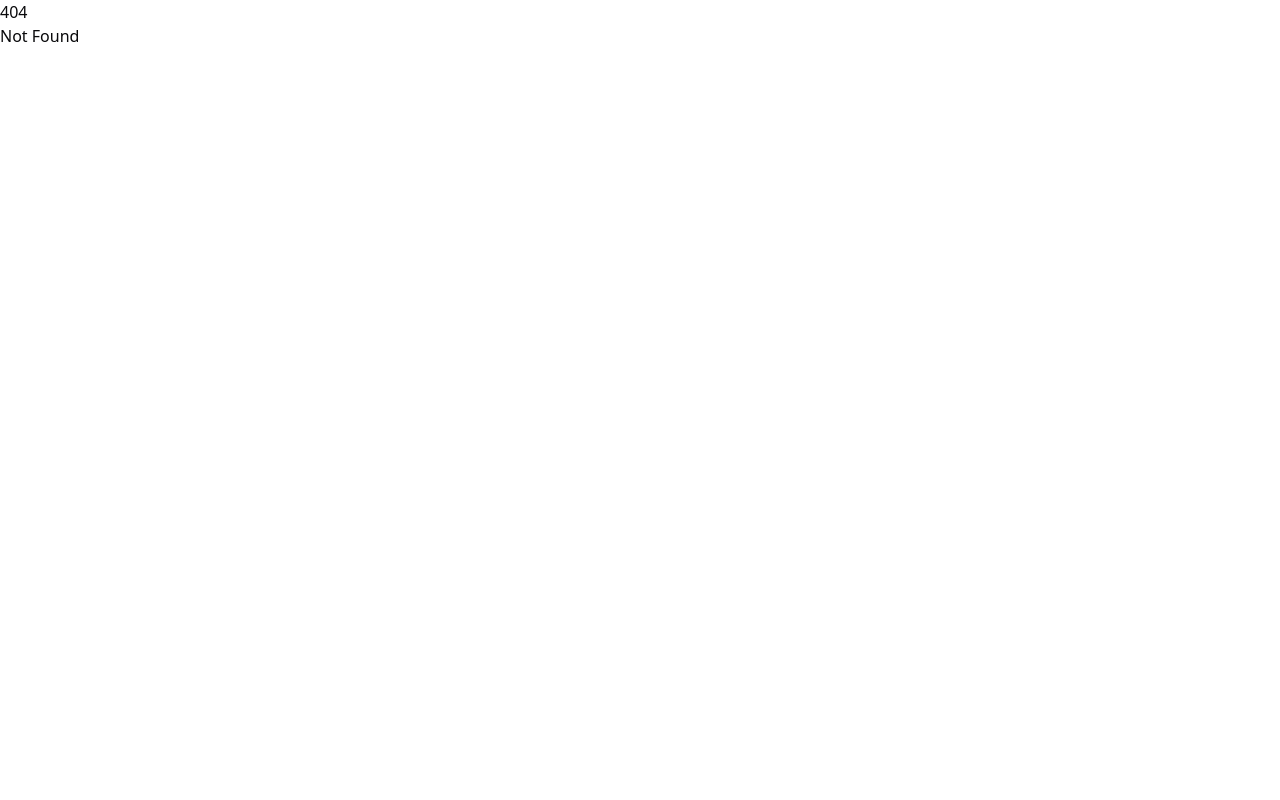
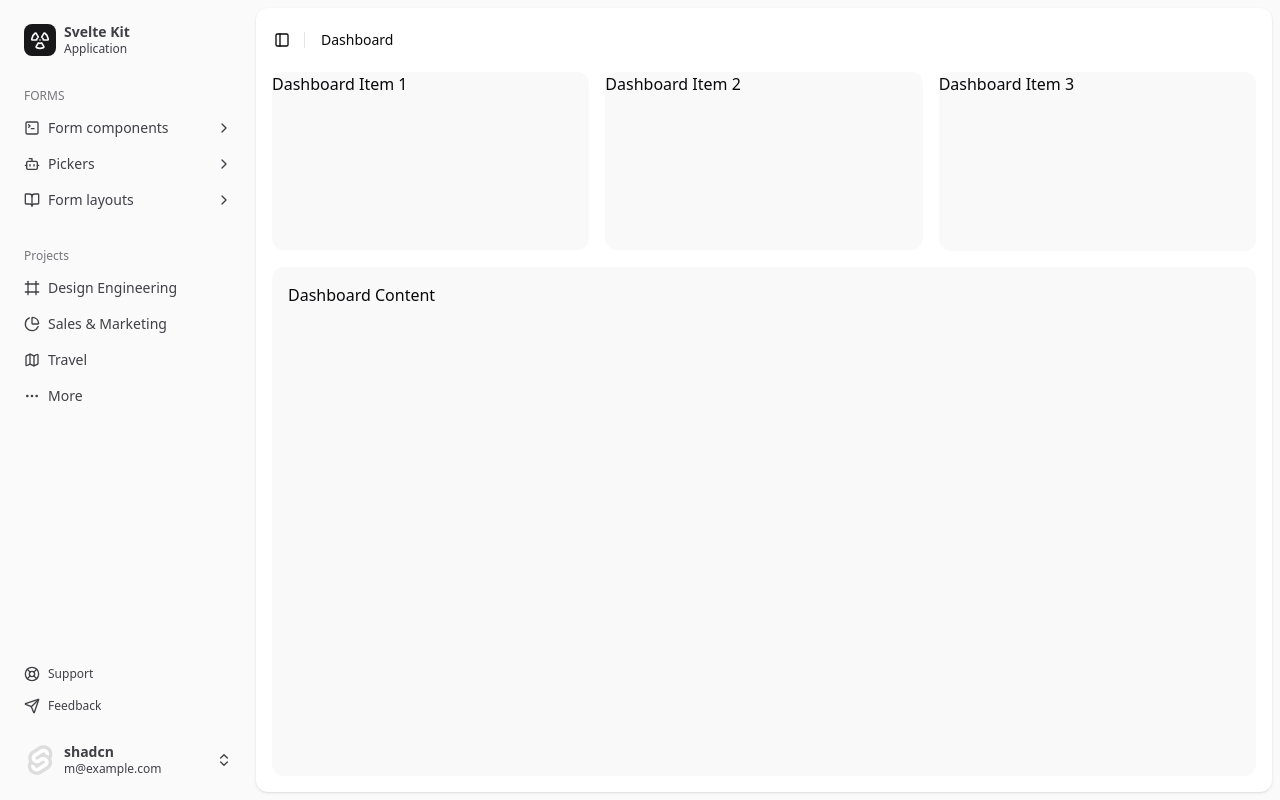
Before and after one commit to ichadhr/adminkit, a SvelteKit app: page /dashboard in a window 1280 px wide. Before the commit this address had no page. Built offline with nearby package versions, Linux system fonts and the light colour scheme.

Commit message:
better structure

```diff
--- a/src/app.css
+++ b/src/app.css
@@ -74,7 +74,7 @@
 	}
 }
 
-/* Collapsible Menu Styles */
+/* collapsible Menu Styles */
 @layer components {
 	.collapsible-trigger-indicator {
 		@apply ml-auto transition-transform duration-200;
--- a/src/lib/components/app-sidebar.svelte
+++ b/src/lib/components/app-sidebar.svelte
@@ -17,10 +17,13 @@
 		},
 		navMain: [
 			{
-				title: "Playground",
+				title: "Forms",
+				items: [
+					{
+						title: "Form components",
 						url: "#",
 						icon: SquareTerminal,
-				isActive: true,
+						// isActive: true,
 						items: [
 							{
 								title: "History",
@@ -37,7 +40,7 @@
 						],
 					},
 					{
-				title: "Models",
+						title: "Pickers",
 						url: "#",
 						icon: Bot,
 						items: [
@@ -56,7 +59,7 @@
 						],
 					},
 					{
-				title: "Documentation",
+						title: "Form layouts",
 						url: "#",
 						icon: BookOpen,
 						items: [
@@ -77,30 +80,9 @@
 								url: "#",
 							},
 						],
-			},
-			{
-				title: "Settings",
-				url: "#",
-				icon: Settings2,
-				items: [
-					{
-						title: "General",
-						url: "#",
-					},
-					{
-						title: "Team",
-						url: "#",
-					},
-					{
-						title: "Billing",
-						url: "#",
-					},
-					{
-						title: "Limits",
-						url: "#",
-					},
-				],
-			},
+					}
+				]
+			}
 		],
 		navSecondary: [
 			{
@@ -140,7 +122,7 @@
 	import NavSecondary from "$lib/components/nav-secondary.svelte";
 	import NavUser from "$lib/components/nav-user.svelte";
 	import * as Sidebar from "$lib/components/ui/sidebar/index.js";
-	import Command from "lucide-svelte/icons/command";
+	import Radiation from "lucide-svelte/icons/Radiation";
 	import type { ComponentProps } from "svelte";
 
 	let { ref = $bindable(null), ...restProps }: ComponentProps<typeof Sidebar.Root> = $props();
@@ -156,11 +138,11 @@
 							<div
 								class="bg-sidebar-primary text-sidebar-primary-foreground flex aspect-square size-8 items-center justify-center rounded-lg"
 							>
-								<Command class="size-4" />
+								<Radiation class="size-5" />
 							</div>
 							<div class="grid flex-1 text-left text-sm leading-tight">
-								<span class="truncate font-semibold">Acme Inc</span>
-								<span class="truncate text-xs">Enterprise</span>
+								<span class="truncate font-semibold">Svelte Kit</span>
+								<span class="truncate text-xs">Application</span>
 							</div>
 						</a>
 					{/snippet}
@@ -169,7 +151,7 @@
 		</Sidebar.Menu>
 	</Sidebar.Header>
 	<Sidebar.Content>
-		<NavMain items={data.navMain} />
+		<NavMain groupItems={data.navMain} />
 		<NavProjects projects={data.projects} />
 		<NavSecondary items={data.navSecondary} class="mt-auto" />
 	</Sidebar.Content>
--- a/src/lib/components/nav-main.svelte
+++ b/src/lib/components/nav-main.svelte
@@ -1,51 +1,55 @@
 <script lang="ts">
-	import * as Collapsible from "$lib/components/ui/collapsible/index.js";
-	import * as Sidebar from "$lib/components/ui/sidebar/index.js";
-	import ChevronRight from "lucide-svelte/icons/chevron-right";
+	import * as Collapsible from '$lib/components/ui/collapsible/index.js';
+	import * as Sidebar from '$lib/components/ui/sidebar/index.js';
+	import ChevronRight from 'lucide-svelte/icons/chevron-right';
 
-	let {
-		items,
-	}: {
-		items: {
+	interface SubMenuItem {
 		title: string;
 		url: string;
-			// This should be `Component` after lucide-svelte updates types
-			// eslint-disable-next-line @typescript-eslint/no-explicit-any
-			icon: any;
-			isActive?: boolean;
-			items?: {
+	}
+
+	interface MenuItem {
 		title: string;
 		url: string;
-			}[];
-		}[];
-	} = $props();
+		icon: typeof import('lucide-svelte').Icon;
+		isActive?: boolean;
+		items?: SubMenuItem[];
+	}
+
+	interface GroupItem {
+		title: string;
+		items: MenuItem[];
+	}
+
+	let { groupItems }: { groupItems: GroupItem[] } = $props();
 </script>
 
+{#each groupItems as group}
 	<Sidebar.Group>
-	<Sidebar.GroupLabel>Platform</Sidebar.GroupLabel>
+		<Sidebar.GroupLabel>{group.title.toUpperCase()}</Sidebar.GroupLabel>
 		<Sidebar.Menu>
-		{#each items as mainItem (mainItem.title)}
-			<Collapsible.Root open={mainItem.isActive}>
+			{#each group.items as menuNav (menuNav.title)}
+				<Collapsible.Root open={menuNav.isActive}>
 					{#snippet child({ props })}
 						<Sidebar.MenuItem {...props}>
 							<Collapsible.Trigger>
 								{#snippet child({ props })}
 									<Sidebar.MenuButton {...props}>
-									<mainItem.icon />
-									<span>{mainItem.title}</span>
-									{#if mainItem.items?.length}
+										<menuNav.icon />
+										<span>{menuNav.title}</span>
+										{#if menuNav.items?.length}
 											<span class="collapsible-trigger-indicator">
-										<ChevronRight class="h-4 w-4"/>
+												<ChevronRight class="h-4 w-4" />
 												<span class="sr-only">Toggle</span>
 											</span>
 										{/if}
 									</Sidebar.MenuButton>
 								{/snippet}
 							</Collapsible.Trigger>
-						{#if mainItem.items?.length}
+							{#if menuNav.items?.length}
 								<Collapsible.Content class="collapsible-content">
 									<Sidebar.MenuSub>
-									{#each mainItem.items as subItem (subItem.title)}
+										{#each menuNav.items as subItem (subItem.title)}
 											<Sidebar.MenuSubItem>
 												<Sidebar.MenuSubButton href={subItem.url}>
 													<span>{subItem.title}</span>
@@ -61,3 +65,4 @@
 			{/each}
 		</Sidebar.Menu>
 	</Sidebar.Group>
+{/each}
--- a/src/routes/+page.svelte
+++ b/src/routes/+page.svelte
@@ -1,37 +1,7 @@
 <script lang="ts">
-	import AppSidebar from "$lib/components/app-sidebar.svelte";
-	import * as Breadcrumb from "$lib/components/ui/breadcrumb/index.js";
-	import { Separator } from "$lib/components/ui/separator/index.js";
-	import * as Sidebar from "$lib/components/ui/sidebar/index.js";
+	import { browser } from '$app/environment';
+	if (browser) {
+		// to prevent error window is not defined, because it's SSR
+		window.location.href = '/dashboard';
+	}
 </script>
-
-<Sidebar.Provider>
-	<AppSidebar />
-	<Sidebar.Inset>
-		<header class="flex h-16 shrink-0 items-center gap-2">
-			<nav class="flex items-center gap-2 px-4">
-				<Sidebar.Trigger class="-ml-1" />
-				<Separator orientation="vertical" class="mr-2 h-4" />
-				<Breadcrumb.Root>
-					<Breadcrumb.List>
-						<Breadcrumb.Item class="hidden md:block">
-							<Breadcrumb.Link href="#">Building Your Application</Breadcrumb.Link>
-						</Breadcrumb.Item>
-						<Breadcrumb.Separator class="hidden md:block" />
-						<Breadcrumb.Item>
-							<Breadcrumb.Page>Data Fetching</Breadcrumb.Page>
-						</Breadcrumb.Item>
-					</Breadcrumb.List>
-				</Breadcrumb.Root>
-			</nav>
-		</header>
-		<main class="flex flex-1 flex-col gap-4 p-4 pt-0">
-			<section class="grid auto-rows-min gap-4 md:grid-cols-3">
-				<div class="bg-muted/50 aspect-video rounded-xl"></div>
-				<div class="bg-muted/50 aspect-video rounded-xl"></div>
-				<div class="bg-muted/50 aspect-video rounded-xl"></div>
-			</section>
-			<div class="bg-muted/50 min-h-[100vh] flex-1 rounded-xl md:min-h-min"></div>
-		</main>
-	</Sidebar.Inset>
-</Sidebar.Provider>
--- /dev/null
+++ b/src/routes/dashboard/+layout.svelte
@@ -0,0 +1,63 @@
+<script lang="ts">
+	import AppSidebar from '$lib/components/app-sidebar.svelte';
+	import * as Breadcrumb from '$lib/components/ui/breadcrumb/index.js';
+	import { Separator } from '$lib/components/ui/separator/index.js';
+	import * as Sidebar from '$lib/components/ui/sidebar/index.js';
+	import { page } from '$app/stores';
+	let { children } = $props();
+
+	// formatting
+	function formatSegment(segment: string): string {
+		return segment.charAt(0).toUpperCase() + segment.slice(1).replace(/[-_]/g, ' ');
+	}
+
+	// get the page title from the last URL segment
+	const pageTitle = $derived(
+		formatSegment($page.url.pathname.split('/').filter(Boolean).pop() || 'Home')
+	);
+
+	// generate breadcrumb items from URL using $derived
+	const breadcrumbs = $derived(
+		$page.url.pathname
+			.split('/')
+			.filter((segment) => segment) // remove empty segments
+			.map((segment, index, array) => ({
+				label: formatSegment(segment),
+				href: '/' + array.slice(0, index + 1).join('/'),
+				isLast: index === array.length - 1
+			}))
+	);
+</script>
+
+<svelte:head>
+	<title>{pageTitle}</title>
+</svelte:head>
+
+<Sidebar.Provider>
+	<AppSidebar />
+	<Sidebar.Inset>
+		<header class="flex h-16 shrink-0 items-center gap-2">
+			<nav class="flex items-center gap-2 px-4">
+				<Sidebar.Trigger class="-ml-1" />
+				<Separator orientation="vertical" class="mr-2 h-4" />
+				<Breadcrumb.Root>
+					<Breadcrumb.List>
+						{#each breadcrumbs as crumb, i}
+							{#if i > 0}
+								<Breadcrumb.Separator class="hidden md:block" />
+							{/if}
+							<Breadcrumb.Item class="hidden md:block">
+								{#if crumb.isLast}
+									<Breadcrumb.Page>{crumb.label}</Breadcrumb.Page>
+								{:else}
+									<Breadcrumb.Link href={crumb.href}>{crumb.label}</Breadcrumb.Link>
+								{/if}
+							</Breadcrumb.Item>
+						{/each}
+					</Breadcrumb.List>
+				</Breadcrumb.Root>
+			</nav>
+		</header>
+		{@render children()}
+	</Sidebar.Inset>
+</Sidebar.Provider>
--- /dev/null
+++ b/src/routes/dashboard/+page.svelte
@@ -0,0 +1,24 @@
+<script lang="ts">
+	const items = [
+		{ content: 'Dashboard Item 1' },
+		{ content: 'Dashboard Item 2' },
+		{ content: 'Dashboard Item 3' }
+	];
+</script>
+
+<main class="flex flex-1 flex-col gap-4 p-4 pt-0">
+	<section class="grid auto-rows-min gap-4 md:grid-cols-3">
+		{#each items as item}
+			<div class="aspect-video rounded-xl bg-muted/50">
+				{item.content}
+			</div>
+		{/each}
+	</section>
+	<div class="min-h-[100vh] flex-1 rounded-xl bg-muted/50 md:min-h-min">
+		<!-- Your dashboard content here -->
+		<div class="p-4">
+			<h1>Dashboard Content</h1>
+			<!-- Add more dashboard-specific content -->
+		</div>
+	</div>
+</main>
--- /dev/null
+++ b/src/routes/dashboard/form_components/+page.svelte
@@ -0,0 +1,24 @@
+<script lang="ts">
+	const items = [
+		{ content: 'Dashboard Item 1' },
+		{ content: 'Dashboard Item 2' },
+		{ content: 'Dashboard Item 3' }
+	];
+</script>
+
+<main class="flex flex-1 flex-col gap-4 p-4 pt-0">
+	<section class="grid auto-rows-min gap-4 md:grid-cols-3">
+		{#each items as item}
+			<div class="aspect-video rounded-xl bg-muted/50">
+				{item.content}
+			</div>
+		{/each}
+	</section>
+	<div class="min-h-[100vh] flex-1 rounded-xl bg-muted/50 md:min-h-min">
+		<!-- Your dashboard content here -->
+		<div class="p-4">
+			<h1>Forms Content</h1>
+			<!-- Add more dashboard-specific content -->
+		</div>
+	</div>
+</main>
--- a/svelte.config.js
+++ b/svelte.config.js
@@ -13,7 +13,7 @@ const config = {
 		// See https://svelte.dev/docs/kit/adapters for more information about adapters.
 		adapter: adapter(),
 		alias: {
-			"@/*": "./path/to/lib/*",
+			"@/*": "./src/*",
 		},
 	}
 };
```
Lines whose indentation alone changed are shown as unchanged.
